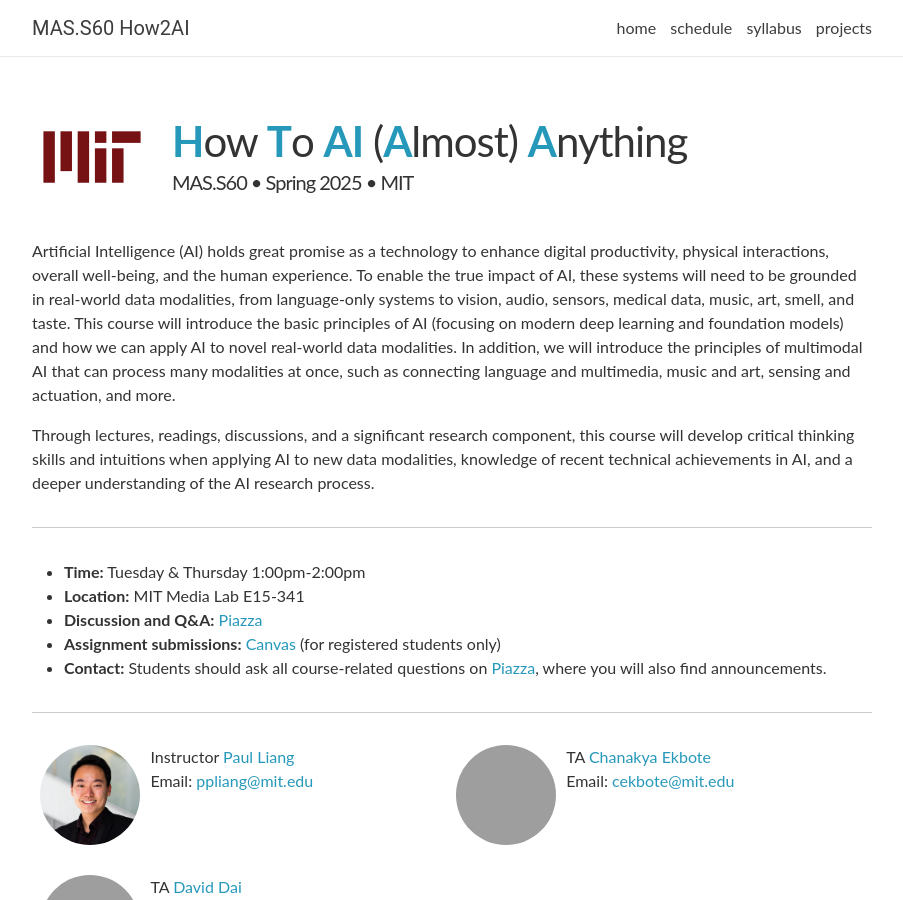
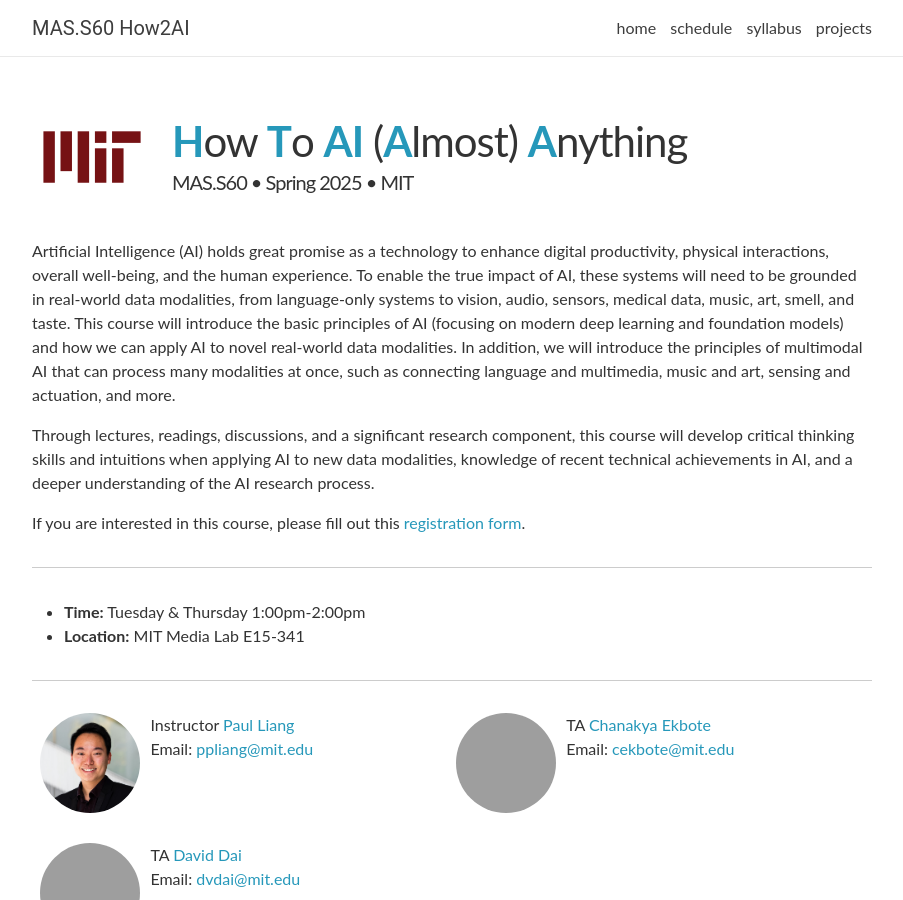
Before and after one commit to MIT-MI/how2ai-course, a Jekyll site: the page spring2025/index.html, which Jekyll copies as it is, in a window 1280 px wide and 900 px high, cut to the strip 0-900 px from the top of the window. Shown: the whole strip, without its empty margins (188-1091 px from the left). Built offline with Jekyll 4.4.1, drawn with Linux system fonts in a browser that asks for light colours; nearby versions of some CDN libraries; comment, search, counter and statistics services are not loaded; grey boxes are pictures that could not be loaded.

Commit message:
Update index.html

```diff
--- a/spring2025/index.html
+++ b/spring2025/index.html
@@ -81,14 +81,13 @@
 
       <p>Through lectures, readings, discussions, and a significant research component, this course will develop critical thinking skills and intuitions
       when applying AI to new data modalities, knowledge of recent technical achievements in AI, and a deeper understanding of the AI research process.</p>
+
+      <p>If you are interested in this course, please fill out this <a href="https://forms.gle/VDomar5z6vL5DPkc9" target="\_blank">registration form</a>. </p>
 <hr />
 
 <ul>
   <li><strong>Time:</strong> Tuesday & Thursday 1:00pm-2:00pm</li>
   <li><strong>Location:</strong> MIT Media Lab E15-341</li>
-  <li><strong>Discussion and Q&A:</strong> <a href="tbd" target="\_blank">Piazza</a></li>
-  <li><strong>Assignment submissions:</strong> <a href="tbd" target="\_blank">Canvas</a> (for registered students only)</li>
-  <li><strong>Contact:</strong> Students should ask all course-related questions on <a href="tbd" target="\_blank">Piazza</a>, where you will also find announcements.</li>
 </ul>
 
 <hr />
```
